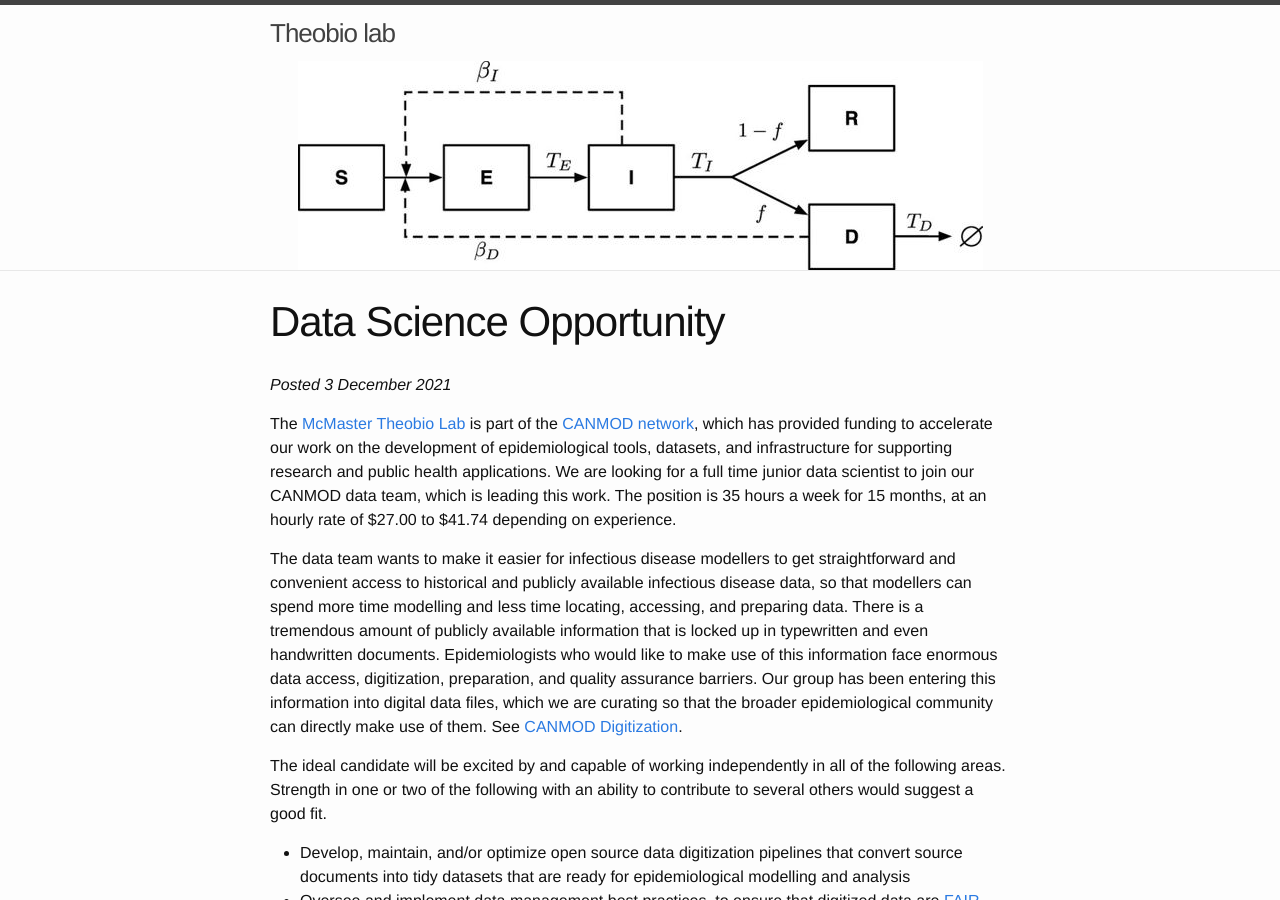
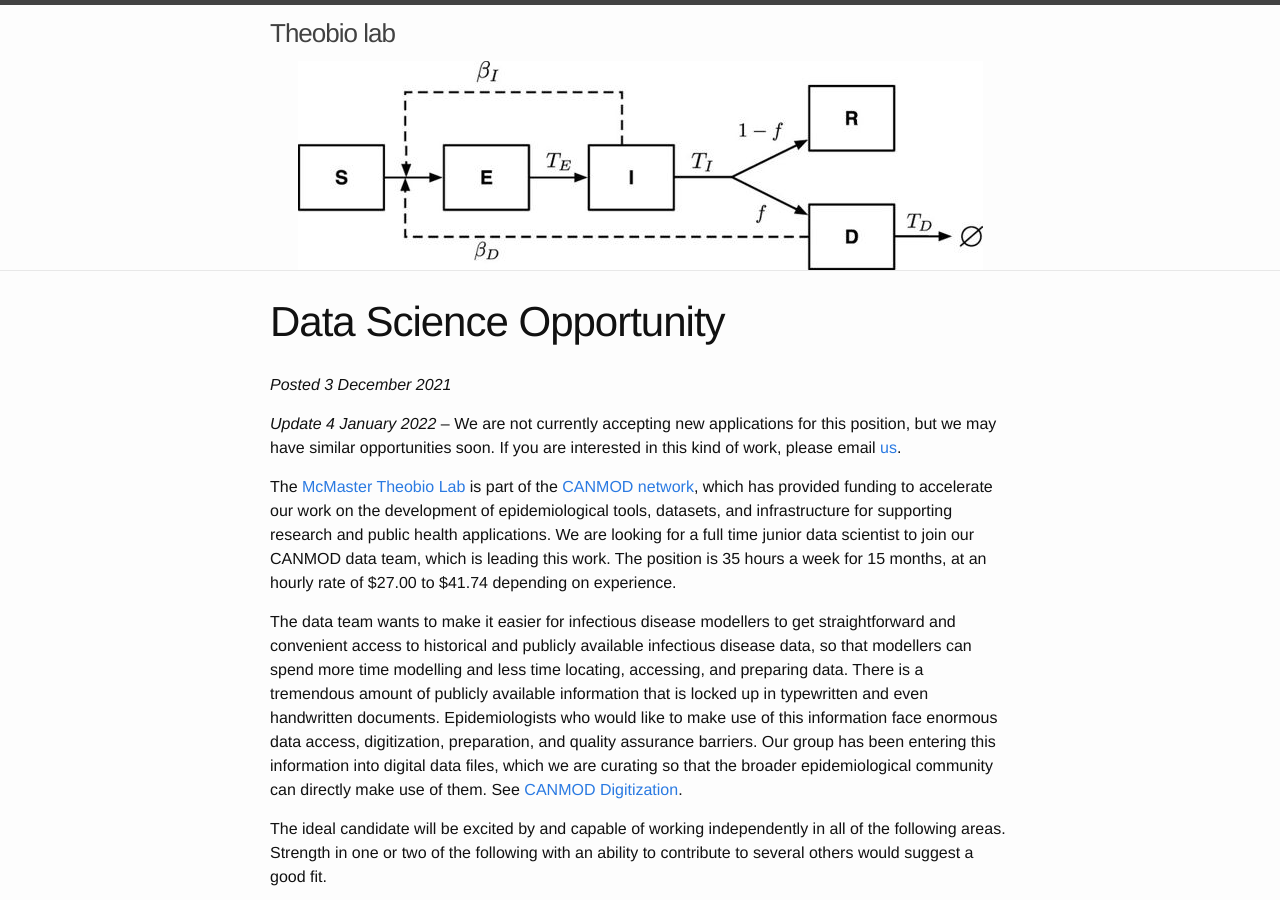
Before and after one commit to mac-theobio/mac-theobio.github.io, a Jekyll site: the page built from data-science.md, in a window 1280 px wide and 900 px high. Built offline with Jekyll 4.4.1, drawn with Linux system fonts in a browser that asks for light colours.

Commit message:
update status of data science job search

```diff
--- a/data-science.md
+++ b/data-science.md
@@ -4,6 +4,8 @@ title: Data Science Opportunity
 ---
 
 _Posted 3 December 2021_
+
+_Update 4 January 2022_ -- We are not currently accepting new applications for this position, but we may have similar opportunities soon. If you are interested in this kind of work, please email [us](mailto:swalk@mcmaster.ca).
 
 The [McMaster Theobio Lab](https://mac-theobio.github.io) is part of the [CANMOD network](https://canmod.net), which has provided funding to accelerate our work on the development of epidemiological tools, datasets, and infrastructure for supporting research and public health applications. We are looking for a full time junior data scientist to join our CANMOD data team, which is leading this work. The position is 35 hours a week for 15 months, at an hourly rate of $27.00 to $41.74 depending on experience.
 
```
